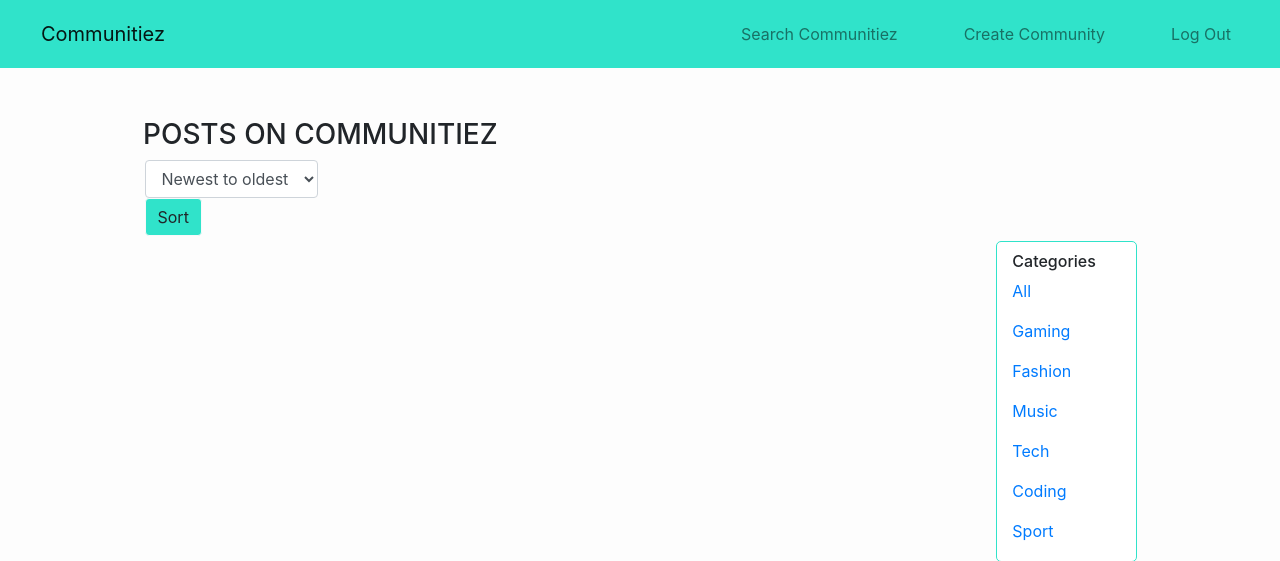
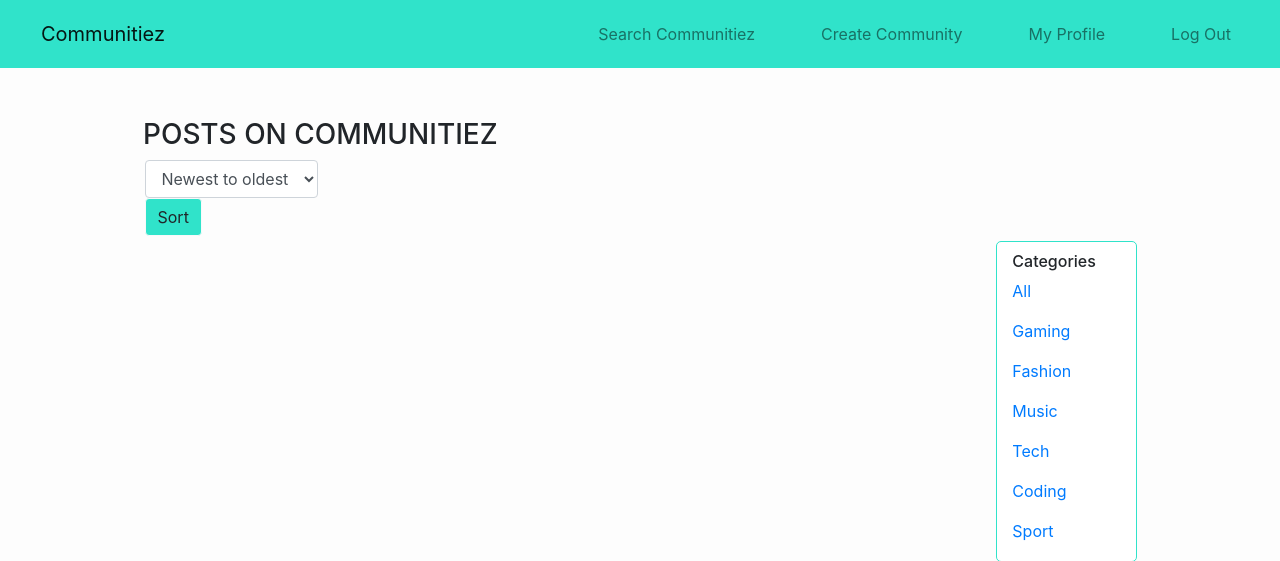
Before and after one commit to cerisilv123/communitiez, a Flask app: page /home in a window 1280 px wide. Shown: the top 561 px of the page. Run offline with Flask 2, Linux system fonts and the light colour scheme; the visitor is signed in with stand-in values (Sample User, id 1); data that the repository does not hold is empty.

Commit message:
created for loop to bring up posts on users my_profile page

```diff
--- a/website/templates/community_page.html
+++ b/website/templates/community_page.html
@@ -18,6 +18,9 @@
         </li>
         <li class="nav-item nav-item-homepage">
           <a class="nav-link" href="{{ url_for('view.create_community') }}">Create Community</a>
+        </li>
+        <li class="nav-item nav-item-homepage">
+          <a class="nav-link" href="{{ url_for('view.my_profile') }}">My Profile</a>
         </li>
         <li class="nav-item nav-item-homepage">
           <a class="nav-link" href="{{ url_for('auth.logout') }}">Log Out</a>
--- a/website/templates/community_post.html
+++ b/website/templates/community_post.html
@@ -18,6 +18,9 @@
         </li>
         <li class="nav-item nav-item-homepage">
           <a class="nav-link" href="{{ url_for('view.create_community') }}">Create Community</a>
+        </li>
+        <li class="nav-item nav-item-homepage">
+          <a class="nav-link" href="{{ url_for('view.my_profile') }}">My Profile</a>
         </li>
         <li class="nav-item nav-item-homepage">
           <a class="nav-link" href="{{ url_for('auth.logout') }}">Log Out</a>
--- a/website/templates/create_community.html
+++ b/website/templates/create_community.html
@@ -18,6 +18,9 @@
         </li>
         <li class="nav-item nav-item-homepage">
           <a class="nav-link" href="#">Create Community</a>
+        </li>
+        <li class="nav-item nav-item-homepage">
+          <a class="nav-link" href="{{ url_for('view.my_profile') }}">My Profile</a>
         </li>
         <li class="nav-item nav-item-homepage">
           <a class="nav-link" href="{{ url_for('auth.logout') }}">Log Out</a>
--- a/website/templates/home.html
+++ b/website/templates/home.html
@@ -18,6 +18,9 @@
         </li>
         <li class="nav-item nav-item-homepage">
           <a class="nav-link" href="{{ url_for('view.create_community') }}">Create Community</a>
+        </li>
+        <li class="nav-item nav-item-homepage">
+          <a class="nav-link" href="{{ url_for('view.my_profile') }}">My Profile</a>
         </li>
         <li class="nav-item nav-item-homepage">
           <a class="nav-link" href="{{ url_for('auth.logout') }}">Log Out</a>
@@ -52,7 +55,7 @@
         <div class="community-page-post">
           <div class="community-page-post-content">
               <h3>{{posts["heading"]}}</h3>
-              <h4><a href="{{ url_for('view.community_post', community_name=community_name, post_id=posts["post_id"]) }}">{{posts["text"]}}</a></h4>
+              <h4><a href="{{ url_for('view.community_post', community_name=posts["community_name_id"], post_id=posts["post_id"]) }}">{{posts["text"]}}</a></h4>
               <p><a href="{{ url_for('view.community_page', community_name=posts["community_name_id"]) }}">cz/{{posts["community_name_id"]}}</a></p>
               <p>Posted by {{posts["user_id"]}}</p>
               <p>{{posts["date"]}}</p>
--- a/website/templates/search_communitiez.html
+++ b/website/templates/search_communitiez.html
@@ -18,6 +18,9 @@
         </li>
         <li class="nav-item nav-item-homepage">
           <a class="nav-link" href="{{ url_for('view.create_community') }}">Create Community</a>
+        </li>
+        <li class="nav-item nav-item-homepage">
+          <a class="nav-link" href="{{ url_for('view.my_profile') }}">My Profile</a>
         </li>
         <li class="nav-item nav-item-homepage">
           <a class="nav-link" href="{{ url_for('auth.logout') }}">Log Out</a>
--- a/website/views.py
+++ b/website/views.py
@@ -211,7 +211,7 @@ def search_communitiez():
 
     return render_template('search_communitiez.html', communitiez_list = communitiez_list)
 
-@view.route('search_communitiez/<category>', methods=["POST", "GET"])
+@view.route('/search_communitiez/<category>', methods=["POST", "GET"])
 @login_required
 def search_communitiez_category(category):
     """ This function creates the route for the
@@ -381,7 +381,27 @@ def community_post(community_name, post_id):
 
         return render_template("community_post.html", community_name=community_name, post_id=post_id, username=username, post_heading=post_heading, post_text=post_text, post_date=post_date, post_comments=post_comments)
 
-@view.route('profile')
+@view.route('my_profile')
 @login_required
-def profile():
-    return render_template('profile.html')
+def my_profile():
+
+    community_post_details = Post.query.all()
+    community_posts = []
+    for post in community_post_details:
+        user = User.query.filter_by(id=post.user_id).first()
+        if user.username == current_user.username:
+            print(user.username)
+            community_name = Community.query.filter_by(id=post.community_id).first()
+            community_name = community_name.name
+            username = User.query.filter_by(id=post.user_id).first()
+            community_post = {
+                "heading":post.heading,
+                "text":post.text,
+                "date":post.date,
+                "user_id":username.username,
+                "post_id":post.id,
+                "community_name_id":community_name
+            }
+            community_posts.append(community_post)
+
+    return render_template('my_profile.html', community_posts=community_posts)
```
Also changed, not shown: website/templates/my_profile.html (renamed from website/templates/profile.html, +6 -3 lines).
